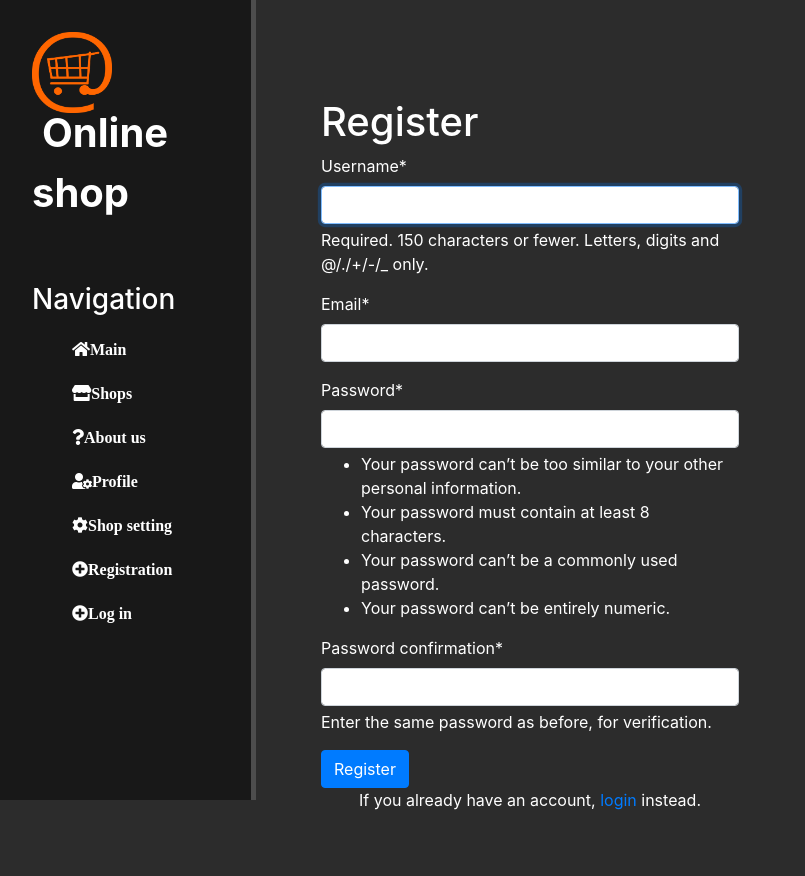
After one commit to nazarovlex/online_shop, a Django app: page /register in a window 1280 px wide. The commit adds this page. Shown: the whole page, without its empty margins (0-805 px from the left). Run offline with Django 4.2, Linux system fonts and the light colour scheme; some libraries are stand-ins or nearby versions.

Commit message:
Add user registration and authentication.

```diff
--- /dev/null
+++ b/online_shop/main/forms.py
@@ -0,0 +1,18 @@
+from django import forms
+from django.contrib.auth.forms import UserCreationForm
+from django.contrib.auth.models import User
+
+
+class NewUserForm(UserCreationForm):
+    email = forms.EmailField(required=True)
+
+    class Meta:
+        model = User
+        fields = ("username", "email", "password1", "password2")
+
+    def save(self, commit=True):
+        user = super(NewUserForm, self).save(commit=False)
+        user.email = self.cleaned_data['email']
+        if commit:
+            user.save()
+        return user
--- a/online_shop/main/static/main/css/main.css
+++ b/online_shop/main/static/main/css/main.css
@@ -71,3 +71,12 @@ main .items p {
 .card {
     max-width: 240px;
 }
+
+#register, #login {
+    float:left;
+    margin-top: 50px;
+    margin-left: 50px;
+    text-align: left;
+    width: 35%;
+    color: white;
+}
--- a/online_shop/main/templates/main/layout.html
+++ b/online_shop/main/templates/main/layout.html
@@ -6,42 +6,47 @@
     <meta name="viewport"
           content="width=device-width, user-scalable=no, initial-scale=1.0, maximum-scale=1.0, minimum-scale=1.0">
     <meta http-equiv="X-UA-Compatible" content="ie=edge">
-<!--     Bootstrap-->
-    <link rel="stylesheet" href="https://cdn.jsdelivr.net/npm/bootstrap@5.2.3/dist/css/bootstrap.min.css"
-          integrity="sha384-rbsA2VBKQhggwzxH7pPCaAqO46MgnOM80zW1RWuH61DGLwZJEdK2Kadq2F9CUG65" crossorigin="anonymous">
-<!--     Css-->
+
+    <!--Bootstrap-->
+    <link rel="stylesheet" href="https://cdn.jsdelivr.net/npm/bootstrap@4.6.2/dist/css/bootstrap.min.css"
+          integrity="sha384-xOolHFLEh07PJGoPkLv1IbcEPTNtaed2xpHsD9ESMhqIYd0nLMwNLD69Npy4HI+N" crossorigin="anonymous">
+    <script src="https://cdn.jsdelivr.net/npm/jquery@3.5.1/dist/jquery.slim.min.js"
+            integrity="sha384-DfXdz2htPH0lsSSs5nCTpuj/zy4C+OGpamoFVy38MVBnE+IbbVYUew+OrCXaRkfj" crossorigin="anonymous"></script>
+    <script src="https://cdn.jsdelivr.net/npm/bootstrap@4.6.2/dist/js/bootstrap.bundle.min.js"
+        integrity="sha384-Fy6S3B9q64WdZWQUiU+q4/2Lc9npb8tCaSX9FK7E8HnRr0Jz8D6OP9dO5Vg3Q9ct" crossorigin="anonymous"></script>
+    <!--Css-->
     <link rel="stylesheet" href="{% static 'main/css/main.css' %}">
-<!--     Fontawesome-->
+    <!--Fontawesome-->
     <link rel="stylesheet" href="https://use.fontawesome.com/releases/v5.8.2/css/all.css">
+
+
+
     <title> {% block title %}{% endblock %}</title>
 </head>
 <body>
+
 <aside>
     <img src="{% static 'main/img/Shop_logo.png' %}" alt="Logo">
     <span class="logo">Online shop</span>
     <h3>Navigation</h3>
     <ul>
-        <a href="{% url 'main' %}">
-            <li><i class="fas fa-home">Main</i></li>
-        </a>
-        <a href="{% url 'main' %}">
-            <li><i class="fas fa-address-card">Shops</i></li>
-        </a>
-        <a href="{% url 'main' %}">
-            <li><i class="fas fa-regular fa-bullhorn">Profile</i></li>
-        </a>
-        <a href="">
-            <li><i class="fas fa-paper-plane">Shop setting</i></li>
-        </a>
-        <a href="{% url 'main' %}">
-            <li><i class="fas fa-plus-circle">Log out</i></li>
-        </a>
+        <a href="{% url 'main' %}"><li><i class="fas fa-home">Main</i></li></a>
+        <a href="{% url 'main' %}"><li><i class="fas fa-store">Shops</i></li></a>
+        <a href="{% url 'main' %}"><li><i class="fas fa-question">About us</i></li></a>
+        <a href="{% url 'profile_settings' %}"><li><i class="fas fa-user-cog">Profile</i></li></a>
+        <a href=""><li><i class="fas fa-cog">Shop setting</i></li></a>
+        {% if user.is_authenticated %}
+            <a href="{% url 'logout' %}"><li><i class="fas fa-minus-circle">{{ user.username }} | Log out</i></li></a>
+        {% else %}
+            <a href="{% url 'register' %}" ><li><i class="fas fa-plus-circle">Registration</i></li></a>
+            <a href="{% url 'login' %}"><li><i class="fas fa-plus-circle">Log in</i></li></a>
+        {% endif %}
     </ul>
 </aside>
+{% include 'main/messages.html' %}
 <main>
     {% block content %}
     {% endblock %}
 </main>
-
 </body>
 </html>
--- /dev/null
+++ b/online_shop/main/templates/main/messages.html
@@ -0,0 +1,10 @@
+{% for message in messages %}
+<div class="container-fluid p-0">
+  <div class="alert {{ message.tags }} alert-dismissible" role="alert" >
+    <button type="button" class="close" data-dismiss="alert" aria-label="Close">
+      <span aria-hidden="True">&times;</span>
+    </button>
+    {{ message }}
+  </div>
+</div>
+{% endfor %}
--- /dev/null
+++ b/online_shop/main/templates/main/register.html
@@ -0,0 +1,17 @@
+{% extends "main/layout.html" %}
+
+
+{% block title %}Shop now {% endblock %}
+
+{% block content %}
+{% load crispy_forms_tags %}
+<div id="register" class="container py-5">
+	<h1>Register</h1>
+	<form method="POST">
+		{% csrf_token %}
+		{{ register_form|crispy }}
+		<button class="btn btn-primary" type="submit">Register</button>
+	</form>
+	<p class="text-center">If you already have an account, <a href="/login">login</a> instead.</p>
+</div>
+{% endblock %}
--- a/online_shop/main/urls.py
+++ b/online_shop/main/urls.py
@@ -5,6 +5,10 @@ from django.conf.urls.static import static
 
 urlpatterns = [
                   path("", views.main, name="main"),
-                  # path("registration", views.registration, name="registration"),
+                  path("register", views.register_request, name="register"),
+                  path("login", views.login_request, name="login"),
+                  path("logout", views.logout_request, name="logout"),
+                  path('delete_account', views.delete_user, name='delete_user'),
+                  path("profile_settings", views.profile_settings, name="profile_settings"),
               ] + static(settings.STATIC_URL, document_root=settings.STATIC_ROOT) \
               + static(settings.MEDIA_URL, document_root=settings.MEDIA_ROOT)
--- a/online_shop/main/views.py
+++ b/online_shop/main/views.py
@@ -1,8 +1,87 @@
-from django.shortcuts import render
 from .models import Items
+from django.shortcuts import render, redirect
+from .forms import NewUserForm
+from django.contrib import messages
+from django.contrib.auth.forms import AuthenticationForm
+from django.contrib.auth import login, authenticate, logout
+from django.http import HttpResponse
+from django.contrib.auth.models import User
 
 
 # Create your views here.
 def main(request):
     data = Items.objects.all()
     return render(request, "main/main.html", {'data': data})
+
+
+# def registration(request):
+#     return render(request, "main/register.html")
+
+def register_request(request):
+    if request.method == "POST":
+        form = NewUserForm(request.POST)
+        if form.is_valid():
+            user = form.save()
+            login(request, user)
+            messages.success(request, "Registration successful.")
+            return redirect("main")
+        messages.error(request, "Unsuccessful registration. Invalid information.")
+    form = NewUserForm()
+    return render(request=request, template_name="main/register.html", context={"register_form": form})
+
+
+def login_request(request):
+    if request.method == "POST":
+        form = AuthenticationForm(request, data=request.POST)
+        if form.is_valid():
+            username = form.cleaned_data.get('username')
+            password = form.cleaned_data.get('password')
+            user = authenticate(username=username, password=password)
+            if user is not None:
+                login(request, user)
+                messages.info(request, f"You are now logged in as {username}.")
+                return redirect("main")
+            else:
+                messages.error(request, "Invalid username or password.")
+        else:
+            messages.error(request, "Invalid username or password.")
+    form = AuthenticationForm()
+    return render(request=request, template_name="main/login.html", context={"login_form": form})
+
+
+def logout_request(request):
+    logout(request)
+    messages.info(request, "You have successfully logged out.")
+    return redirect("main")
+
+
+# def delete_account(request):
+#     form = NewUserForm(request.POST)
+#     user = form.delete(request.user.id)
+#     # user_id = request.user.id
+#     # user.objects.filter(id=user_id).delete()
+#     return HttpResponseRedirect(reverse('index'))
+
+
+def profile_settings(request):
+    return render(request=request, template_name="main/profile_settings.html")
+
+
+def delete_user(request):
+    context = {}
+    username = request.user.id
+    if not request.user.is_authenticated:
+        return redirect("login")
+
+    if request.method == 'DELETE':
+        try:
+            user = request.user
+            user.delete()
+            context['msg'] = 'Bye Bye'
+        except Exception as e:
+            context['msg'] = 'Something went wrong!'
+
+    else:
+        context['msg'] = 'Request method should be "DELETE"!'
+
+    return render(request, 'main/main.html', context=context)
--- a/online_shop/online_shop/urls.py
+++ b/online_shop/online_shop/urls.py
@@ -21,5 +21,5 @@ from django.conf.urls.static import static
 
 urlpatterns = [
     path('admin/', admin.site.urls),
-    path("", include("main.urls")),
+    path("", include("main.urls"), name="main"),
 ] + static(settings.STATIC_URL, document_root=settings.STATIC_ROOT) + static(settings.MEDIA_URL, document_root=settings.MEDIA_ROOT)
```
Also changed, not shown: online_shop/main/templates/main/login.html (added, +18 -0 lines), online_shop/main/templates/main/profile_settings.html (added, +19 -0 lines), online_shop/online_shop/settings.py (+18 -1 lines).
